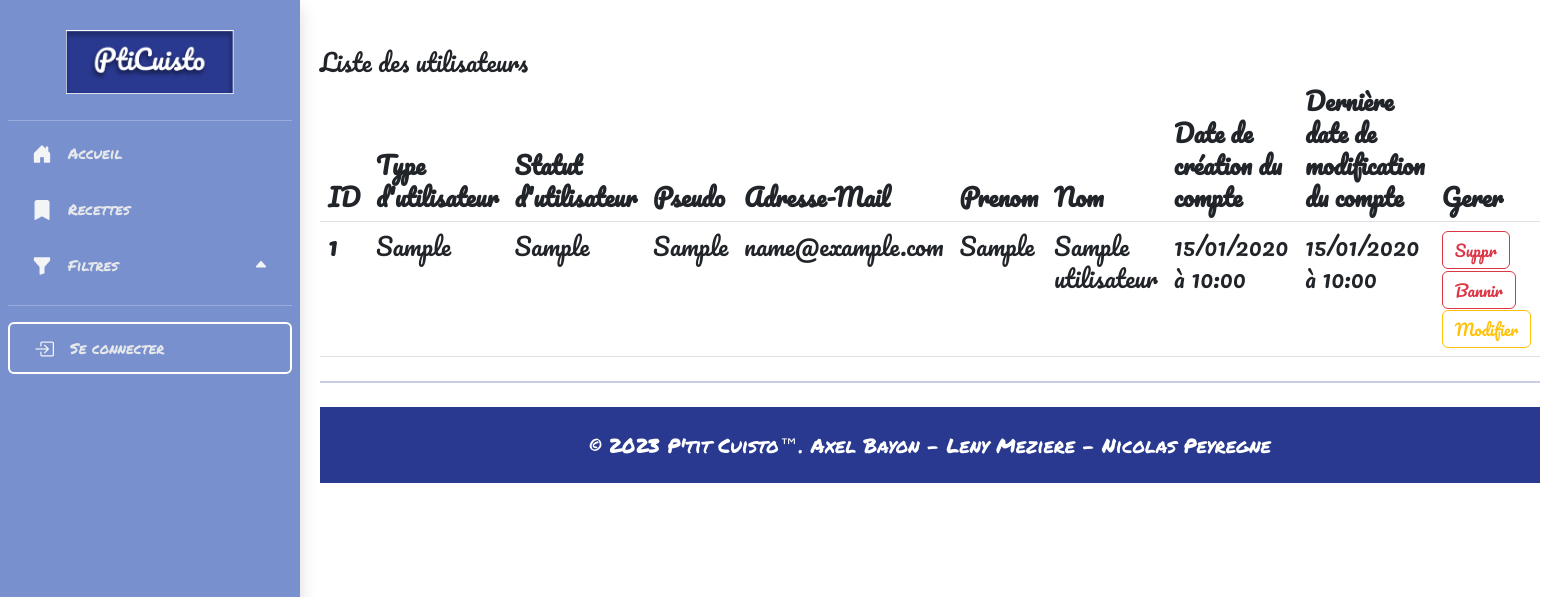
After one commit to KSR0/TD1_FORK_PtitCuisto, a PHP site: template views/gerer_utilisateurs.php in a window 1560 px wide. The commit adds this page. Shown: the top 597 px of the page. Run offline with PHP 8.4, Linux system fonts and the light colour scheme; the template is opened without the code that fills it: most values are stand-ins (such as "Sample title", 1, 10 or a date in 2020); style sheets or scripts are compiled from the project's sources; some libraries are stand-ins or nearby versions.

Commit message:
Creating managing users functionnality and renaming Managers

```diff
--- a/src/controllers/commentaire.php
+++ b/src/controllers/commentaire.php
@@ -1,6 +1,6 @@
 <?php
 
-require_once('src/models/commentaire.php');
+require_once('src/models/Manager_commentaire.php');
 require_once('src/lib/database.php');
 
 function liste_commentaires(string $rec_id) {
--- a/src/controllers/edito.php
+++ b/src/controllers/edito.php
@@ -1,6 +1,6 @@
 <?php
 
-require_once('src/models/recette.php');
+require_once('src/models/Manager_recette.php');
 require_once('src/lib/database.php');
 
 function edito() {
--- a/src/controllers/recette.php
+++ b/src/controllers/recette.php
@@ -1,6 +1,6 @@
 <?php
 
-require_once('src/models/recette.php');
+require_once('src/models/Manager_recette.php');
 require_once('src/controllers/commentaire.php');
 require_once('src/lib/database.php');
 
--- /dev/null
+++ b/views/gerer_utilisateurs.php
@@ -0,0 +1,55 @@
+<?php ob_start(); ?>
+
+<h1>Liste des utilisateurs</h1>
+
+<div id="utilisateurs" class="table_justify">
+
+
+        <table class="table table-hover">
+
+        <thead>
+            <tr>
+                <th scope="col">ID</th>
+                <th scope="col">Type d'utilisateur</th>
+                <th scope="col">Statut d'utilisateur</th>
+                <th scope="col">Pseudo</th>
+                <th scope="col">Adresse-Mail</th>
+                <th scope="col">Prenom</th>
+                <th scope="col">Nom</th>
+                <th scope="col">Date de création du compte</th>
+                <th scope="col">Dernière date de modification du compte</th>
+                <th scope="col">Gerer</th>
+
+            </tr>
+        </thead>
+
+        <tbody>
+            <?php
+                foreach ($utilisateurs as $utilisateur) {
+            ?>
+            <tr>
+                <th scope="row"><?php echo $utilisateur->user_id ?></th>
+                <td> <?php echo $utilisateur->typ_intitule ?> </td>
+                <td> <?php echo $utilisateur->sta_intitule ?> </td>
+                <td> <?php echo $utilisateur->user_pseudo ?> </td>
+                <td> <?php echo $utilisateur->user_email ?> </td>
+                <td> <?php echo $utilisateur->user_prenom ?> </td>
+                <td> <?php echo $utilisateur->user_nom ?> </td>
+                <td> <?php echo date("d/m/Y à H:i", strtotime($utilisateur->user_date_ins)) ?> </td>
+                <td> <?php echo date("d/m/Y à H:i", strtotime($utilisateur->user_date_modif)) ?> </td>
+                <td>
+                    <a href="index.php?action=supprimer_utilisateur&user_id=<?php echo $utilisateur->user_id ?>"><button class="btn btn-outline-danger">Suppr</button></a>
+                    <a href="index.php?action=bannir_utilisateur&user_id=<?php echo $utilisateur->user_id ?>"><button class="btn btn-outline-danger">Bannir</button></a>
+                    <a href="index.php?action=modifier_utilisateur&user_id=<?php echo $utilisateur->user_id ?>"><button class="btn btn-outline-warning">Modifier</button></a>
+                </td>
+            </tr>
+            <?php
+                }
+            ?>
+        </tbody>
+
+        </table>
+    </div>
+
+<?php $content = ob_get_clean();
+require_once('template.php'); ?>
--- a/views/gestion_recette.php
+++ b/views/gestion_recette.php
@@ -74,13 +74,13 @@
                         "<div class='text-center'>" +
                             "<div class='flex'>" +
                                 "<button class='font-permanent_marker cursor-pointer p-1 flex justify-center rounded-lg px-4 border-2 border-charte_bleu_fonce text-charte_bleu_clair mx-auto bg-charte_blanc hover:text-charte_blanc hover:border-4 hover:bg-charte_bleu_clair'>" +
-                                    "<a href='index.php?action=suppression_recette&id=" + recettes[i].rec_id + "'>" +
+                                    "<a href='index.php?action=suppression_recette&rec_id=" + recettes[i].rec_id + "'>" +
                                         "<p>Supprimer la recette</p>" +
                                     "</a>" +
                                 "</button>" +
 
                                 "<button class='font-permanent_marker cursor-pointer p-1 flex justify-center rounded-lg px-4 border-2 border-charte_bleu_fonce text-charte_blanc mx-auto bg-charte_bleu_clair hover:border-charte_bleu_clair hover:border-4 hover:bg-charte_bleu_fonce'>" +
-                                    "<a href='index.php?action=modification_recette&id=" + recettes[i].rec_id + "'>" +
+                                    "<a href='index.php?action=modification_recette&rec_id=" + recettes[i].rec_id + "'>" +
                                         "<p>Modifier la recette</p>" +
                                     "</a>" +
                                 "</button>" +
--- a/views/template.php
+++ b/views/template.php
@@ -21,6 +21,8 @@
         <script src="https://cdn.tailwindcss.com"></script>
         <link href="https://fonts.googleapis.com/css2?family=Poppins:wght@200;300;400;500;600;800&display=swap" rel="stylesheet">
         <link rel="stylesheet" href="https://cdn.jsdelivr.net/npm/bootstrap-icons@1.7.2/font/bootstrap-icons.css">
+        <link href="https://cdn.jsdelivr.net/npm/bootstrap@5.2.2/dist/css/bootstrap.min.css" rel="stylesheet" integrity="sha384-Zenh87qX5JnK2Jl0vWa8Ck2rdkQ2Bzep5IDxbcnCeuOxjzrPF/et3URy9Bv1WTRi" crossorigin="anonymous">
+
 
         <script src="https://code.jquery.com/jquery-latest.js"></script>
 
```
Also changed, not shown: index.php (+24 -6 lines), src/controllers/compte.php (+11 -3 lines), src/models/Manager_compte.php (renamed from src/models/compte.php, +23 -1 lines), views/pannel.php (+6 -5 lines), src/models/Manager_commentaire.php (renamed from src/models/commentaire.php), src/models/Manager_recette.php (renamed from src/models/recette.php).
